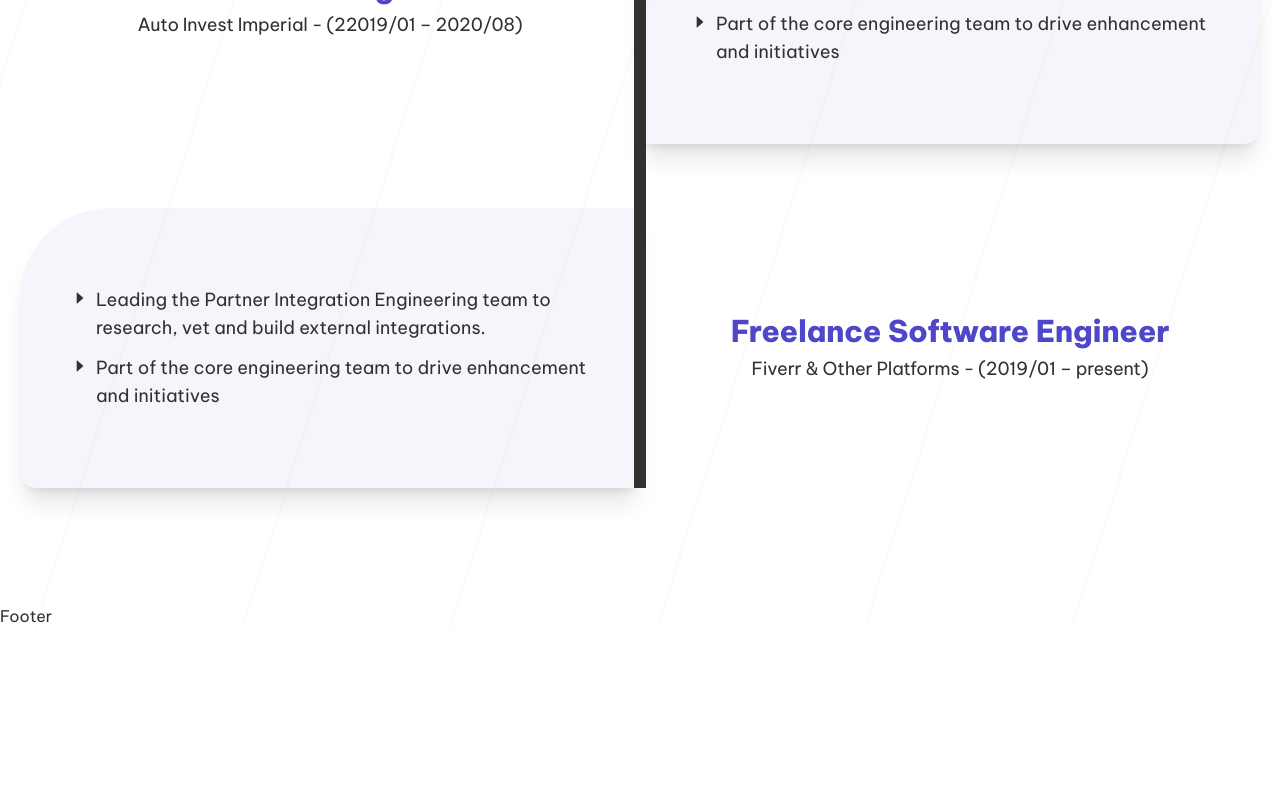
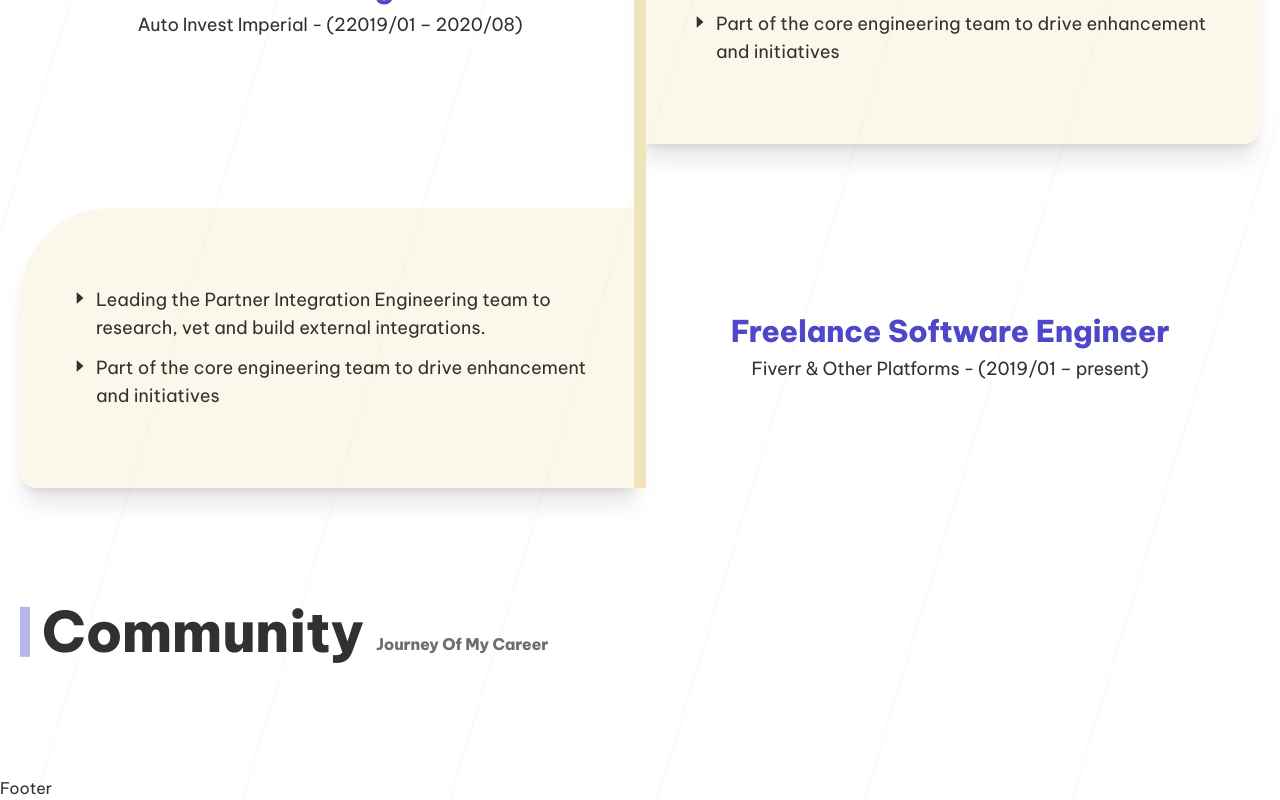
Before and after one commit to red1-web3/landing-portfolio, a Next.js app: page / in a window 1280 px wide. Shown: the part 3412-4212 px from the top of the page. Before the commit the page ends 4040 px from the top, so only its background shows below. Built offline with nearby package versions, Linux system fonts and the light colour scheme.

Commit message:
Color change

```diff
--- /dev/null
+++ b/src/views/Home/components/CommunitySection/index.tsx
@@ -0,0 +1,13 @@
+import SectionTitle from "@/components/SectionTitle";
+
+const CommunitySection = () => {
+  return (
+    <section className="pb-[116px]">
+      <div className="__container">
+        <SectionTitle title="Community" subTitle="Journey of my career" />
+      </div>
+    </section>
+  );
+};
+
+export default CommunitySection;
--- a/src/views/Home/components/ExperianceSection/index.tsx
+++ b/src/views/Home/components/ExperianceSection/index.tsx
@@ -27,7 +27,7 @@ const ExperianceSection = () => {
                 </div>
                 <div
                   className={clsx(
-                    "__c_all h-full bg-secondary/5 shadow-xl pl-8",
+                    "__c_all h-full bg-accent/30 shadow-xl pl-8",
                     i % 2
                       ? "rounded-tl-[90px] rounded-bl-2xl"
                       : "rounded-tr-[90px] rounded-br-2xl"
@@ -50,7 +50,7 @@ const ExperianceSection = () => {
               </div>
             ))}
           </div>
-          <div className="absolute top-0 left-1/2 -translate-x-1/2 w-3 h-full bg-app-black"></div>
+          <div className="absolute top-0 left-1/2 -translate-x-1/2 w-3 h-full bg-accent"></div>
         </div>
       </div>
     </section>
--- a/src/views/Home/index.tsx
+++ b/src/views/Home/index.tsx
@@ -1,3 +1,4 @@
+import CommunitySection from "@/views/Home/components/CommunitySection";
 import ExperianceSection from "@/views/Home/components/ExperianceSection";
 import HeroSection from "@/views/Home/components/HeroSection";
 import SkillsSection from "@/views/Home/components/SkillsSection";
@@ -8,6 +9,7 @@ const Home = () => {
       <HeroSection />
       <SkillsSection />
       <ExperianceSection />
+      <CommunitySection />
     </>
   );
 };
```
